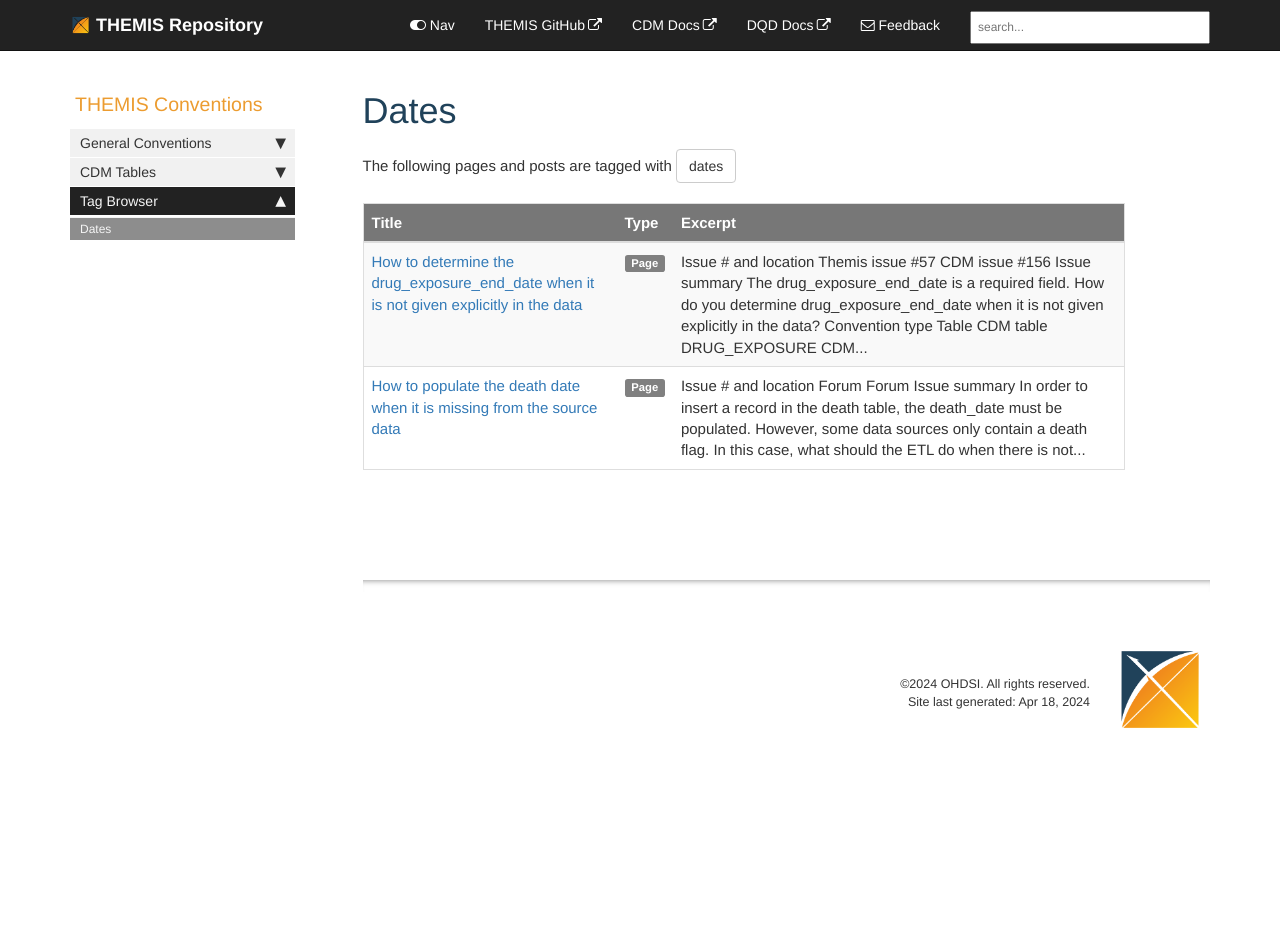
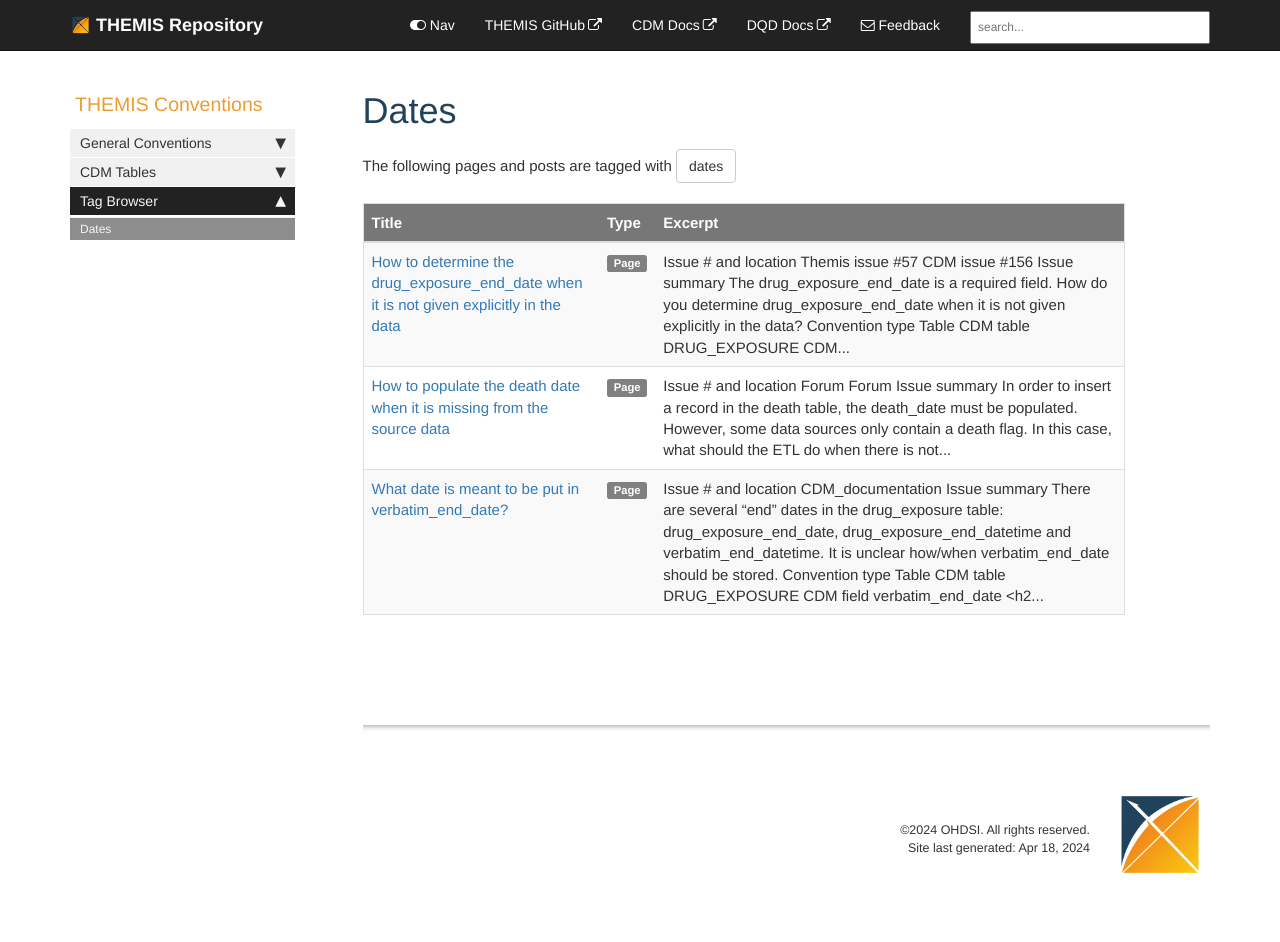
Before and after one commit to OHDSI/Themis, a Jekyll site: the page built from docs/pages/tags/tag_dates.md, in a window 1280 px wide. Built offline with Jekyll 4.4.1, drawn with Linux system fonts in a browser that asks for light colours; comment, search, counter and statistics services are not loaded; before the commit the page ends 900 px from its top, so only the background shows below that.

Commit message:
populate verbatim_end_date
closes #135

```diff
--- a/docs/pages/drug_exposure/drug_exposure.md
+++ b/docs/pages/drug_exposure/drug_exposure.md
@@ -22,4 +22,6 @@ permalink: /drug_exposure.html
 | DAYS_SUPPLY   | [How to populate days_supply when days supply is negative in the source data](negative_days_supply.html)    |
 |----
 | QUANTITY      | [Should quantity be recalculated if the patient discontinues the drug?](quantity_calculation.html) |
+|----
+| VERBATIM_END_DATE | [What date is meant to be put in verbatim_end_date?](populate_verbatim_end_date.html) |
 |=====
--- /dev/null
+++ b/docs/pages/drug_exposure/populate_verbatim_end_date.md
@@ -0,0 +1,47 @@
+---
+title: What date is meant to be put in verbatim_end_date?
+keywords: drug, drug exposure end date
+last_updated: April 16, 2024
+tags: [drug_exposure, dates]
+sidebar: mydoc_sidebar
+permalink: /populate_verbatim_end_date.html
+---
+
+## Issue # and location
+- [CDM_documentation](https://ohdsi.github.io/CommonDataModel/cdm54.html#drug_exposure)
+
+
+## Issue summary
+There are several "end" dates in the drug_exposure table: drug_exposure_end_date, drug_exposure_end_datetime and verbatim_end_datetime. It is unclear how/when verbatim_end_date should be stored.
+
+## Convention type
+Table
+
+## CDM table
+`DRUG_EXPOSURE`
+
+## CDM field
+`verbatim_end_date`
+
+## Links to issue discussion
+- [OHDSI Forums discussion](https://forums.ohdsi.org/t/drug-exposure-quantity-recalculation/9607/4)
+- [OHDSI Forums discussion](https://forums.ohdsi.org/t/the-difference-between-verbatim-end-date-and-drug-exposure-end-date-in-drug-exposure-table-of-v5-2/3281/2)
+
+## Provenance of data
+General
+
+## The ratified convention
+verbatim_end_date represents the "discontinue day" or date the physician explicitly stopped the medication.
+Populate the field only when it is directly defined in the source as a date. If this is not available, then leave the field blank.
+
+## Date of ratification/published
+NA
+
+## Downstream implications
+NA
+
+## Link to DQD check
+NA
+
+## Related conventions/further information
+NA
```
